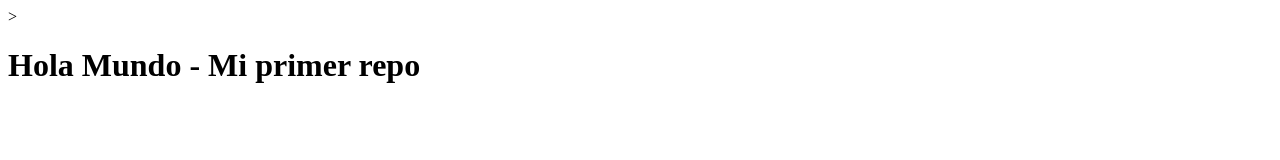
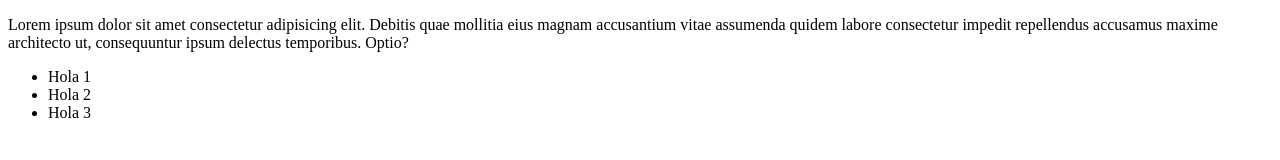
Before and after one commit to AlvaroJaimes30/MI-primer-Proyecto-, a plain HTML site: page index.html in a window 1280 px wide. Drawn offline with Linux system fonts and the light colour scheme.

Commit message:
segundocommit

```diff
--- a/index.html
+++ b/index.html
@@ -8,7 +8,20 @@
 </head>
 <body>
     <div>
-        ><h1>Hola Mundo - Mi primer repo</h1>
+        <p> Lorem ipsum dolor sit amet consectetur adipisicing elit. Debitis quae mollitia eius magnam accusantium vitae assumenda quidem labore consectetur impedit repellendus accusamus maxime architecto ut, consequuntur ipsum delectus temporibus. Optio?</p>
+    </div>
+    <div>
+        <ul>
+            <li>
+                Hola 1
+            </li>
+            <li>
+                Hola 2
+            </li>
+            <li>
+                Hola 3
+            </li>
+        </ul>
     </div>
 </body>
 </html>
```
